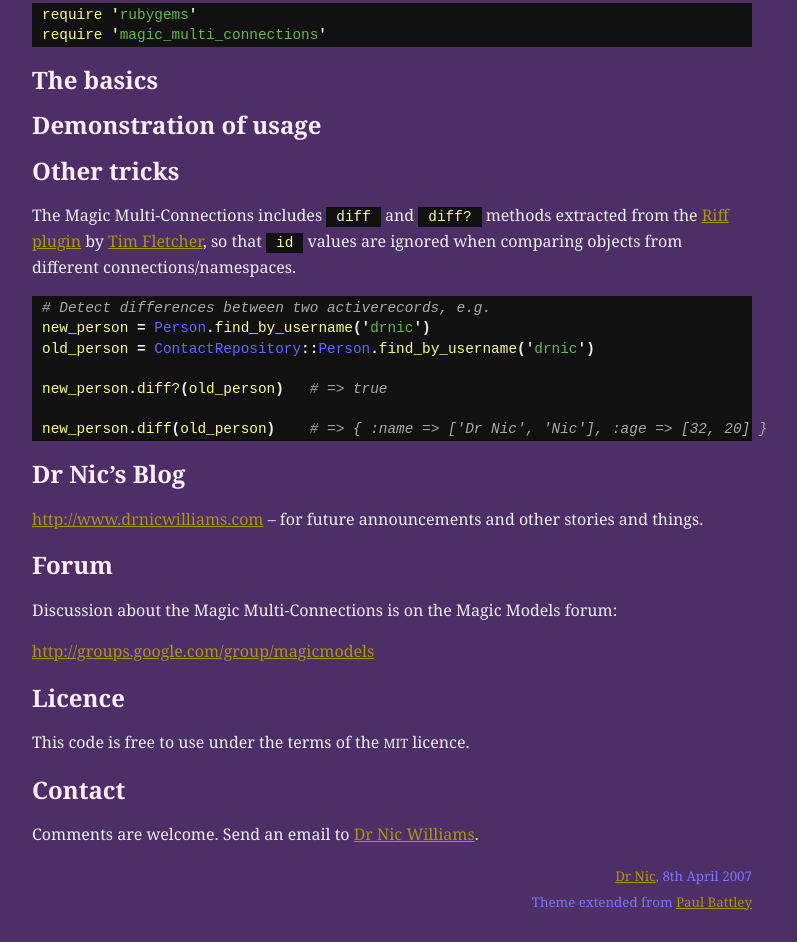
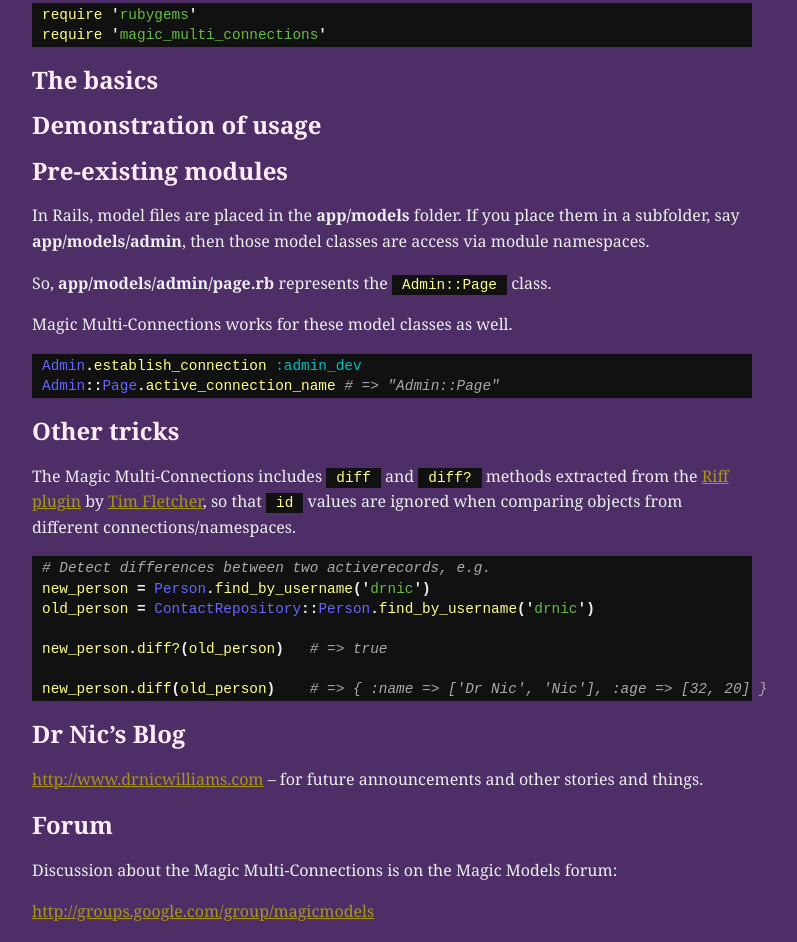
Before and after one commit to drnic/magic_multi_connections, a plain HTML site: page website/index.html in a window 1280 px wide. Shown: the part 1081-2023 px from the top of the page, without its empty margins (248-1045 px from the left). Drawn offline with Linux system fonts and the light colour scheme.

Commit message:
Support for pre-existing modules described on website
git-svn-id: svn+ssh://rubyforge.org/var/svn/magicmodels/magic_multi_connections/trunk@82 de3bcc45-6e19-0410-94f5-955a5e68fca2

```diff
--- a/website/index.html
+++ b/website/index.html
@@ -98,6 +98,23 @@
 	<h2>Demonstration of usage</h2>
 
 
+	<h2>Pre-existing modules</h2>
+
+
+	<p>In Rails, model files are placed in the <strong>app/models</strong> folder. If you place them in a subfolder, say  <strong>app/models/admin</strong>, then those model classes are access via module namespaces.</p>
+
+
+	<p>So,  <strong>app/models/admin/page.rb</strong> represents the <code>Admin::Page</code> class.</p>
+
+
+	<p>Magic Multi-Connections works for these model classes as well.</p>
+
+
+	<p><pre class="syntax"><span class="constant">Admin</span><span class="punct">.</span><span class="ident">establish_connection</span> <span class="symbol">:admin_dev</span>
+<span class="constant">Admin</span><span class="punct">::</span><span class="constant">Page</span><span class="punct">.</span><span class="ident">active_connection_name</span> <span class="comment"># =&gt; &quot;Admin::Page&quot;</span>
+</pre></p>
+
+
 	<h2>Other tricks</h2>
 
 
```
Also changed, not shown: website/index.txt, 2 other files.
